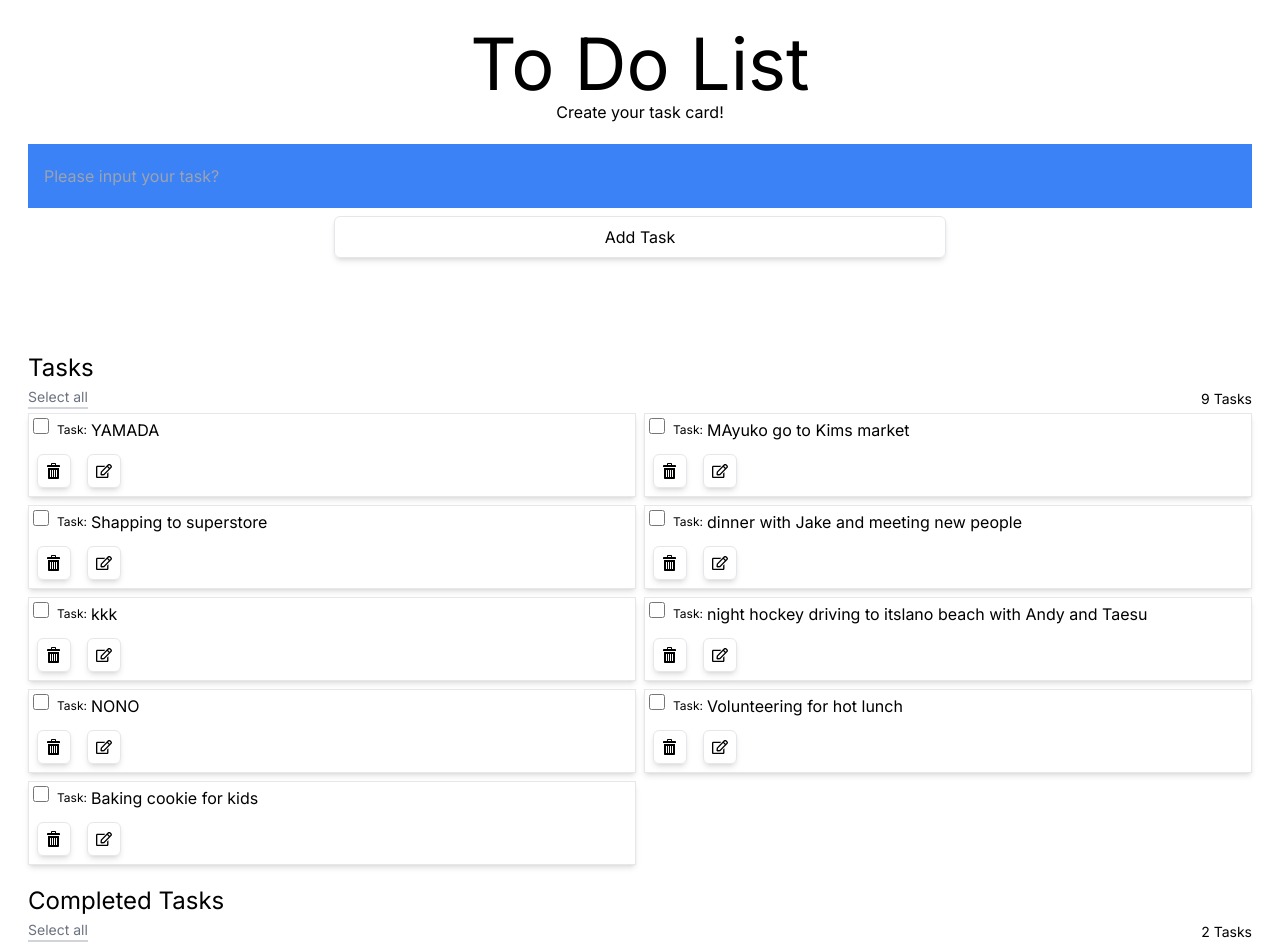
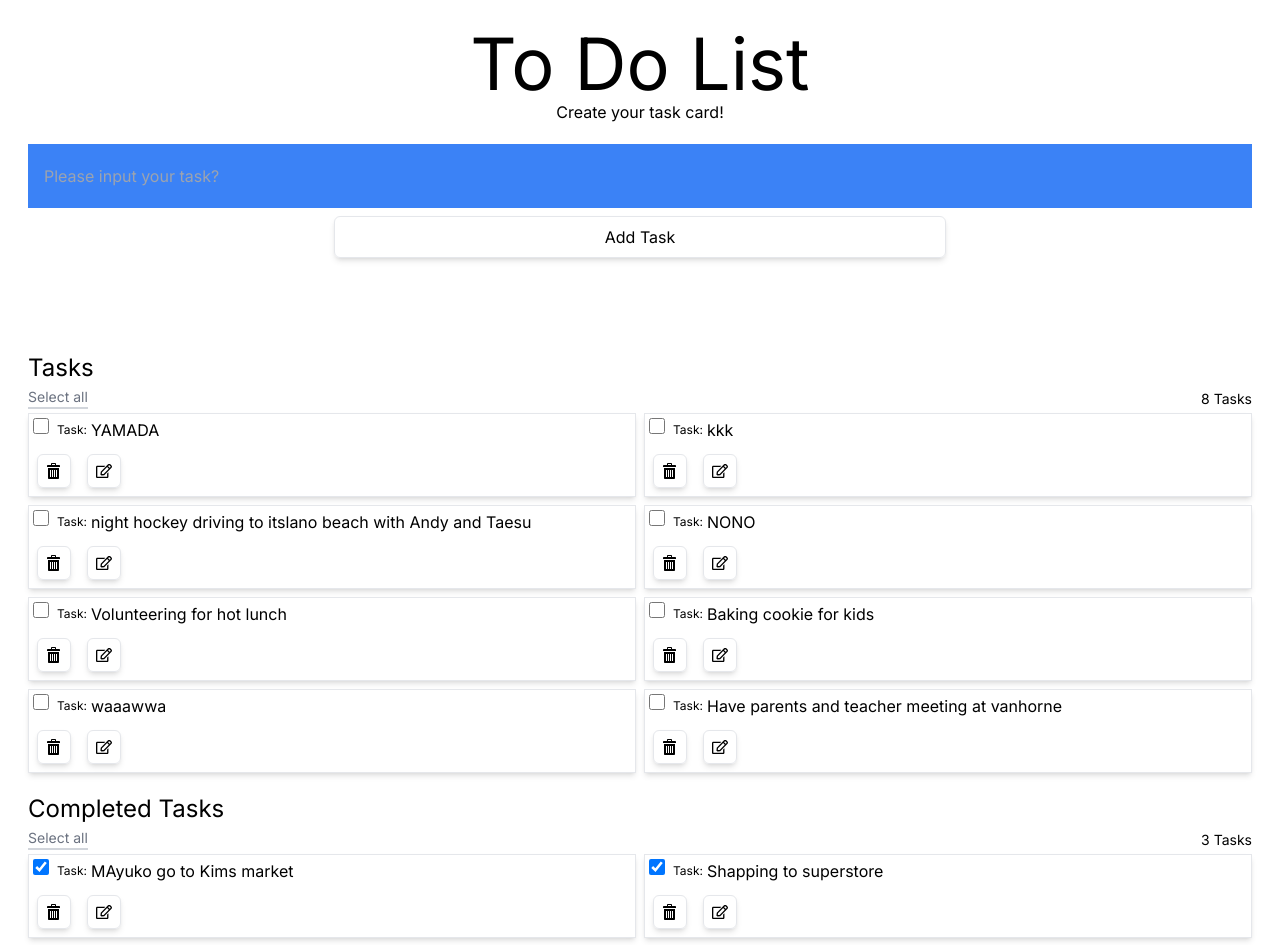
Before and after one commit to KeikoShimizu/Todolist-Next.js-Typescript-TENYHUB, a Next.js app: page / in a window 1280 px wide. Shown: the top 945 px of the page. Built offline with nearby package versions, Linux system fonts and the light colour scheme.

Commit message:
Select all button is works now

```diff
--- a/public/taskList.json
+++ b/public/taskList.json
@@ -2,12 +2,12 @@
   "tasks": [
     {
       "task": "Have parents and teacher meeting at vanhorne",
-      "complete": true,
+      "complete": false,
       "id": 9
     },
     {
       "task": "waaawwa",
-      "complete": true,
+      "complete": false,
       "id": 12
     },
     {
@@ -37,17 +37,17 @@
     },
     {
       "task": "dinner with Jake and meeting new people",
-      "complete": false,
+      "complete": true,
       "id": 19
     },
     {
       "task": "Shapping to superstore",
-      "complete": false,
+      "complete": true,
       "id": 20
     },
     {
       "task": "MAyuko go to Kims market",
-      "complete": false,
+      "complete": true,
       "id": 21
     },
     {
--- a/src/app/components/List.tsx
+++ b/src/app/components/List.tsx
@@ -1,5 +1,5 @@
 "use client"
-import { useState, useEffect } from "react";
+import { useEffect } from "react";
 import { fetchTasksQuery } from "../utils/queries";
 import ListCard from "./ListCard";
 import ListHeader from "./ListHeader";
@@ -21,7 +21,6 @@ type ListProps = {
 }
 
 const List = ({ listName, taskList, setTaskList, message, setMessage }: ListProps) => {
-  const [ selectAll, setSelectAll] = useState<boolean>(false);
 
   useEffect(() => {
     if(listName === "incomplete"){
@@ -47,7 +46,7 @@ const List = ({ listName, taskList, setTaskList, message, setMessage }: ListProp
 
   return (
     <div>
-      <ListHeader selectAll={selectAll} setSelectAll={setSelectAll} taskList={taskList} listName={listName}/>
+      <ListHeader setMessage={setMessage} taskList={taskList} setTaskList={setTaskList} listName={listName}/>
       <div className="flex flex-col gap-2 md:grid grid-cols-2">
         { taskList && taskList.tasks ? (
           taskList.tasks.slice().reverse().map((item: TaskItem , i: number ) => {
--- a/src/app/components/ListArea.tsx
+++ b/src/app/components/ListArea.tsx
@@ -1,10 +1,18 @@
-import List from "./List"
+import List from "./List";
 
+type TaskItem = {
+    task : string;
+    complete: boolean;
+    id: number;
+}
+type TaskObject = {
+    tasks: TaskItem[];
+}
 type ListAreaProps = {
-    taskList: string[];
+    taskList: TaskObject;
     message: string;
     setMessage: (value:string) => void;
-    setTaskList: (value:string[]) => void;
+    setTaskList:(value:TaskObject) => void;
 }
 const ListArea = ({taskList, setTaskList, message, setMessage }: ListAreaProps) => {
   return (
--- a/src/app/components/ListCard.tsx
+++ b/src/app/components/ListCard.tsx
@@ -35,11 +35,12 @@ const ListCard = ({ key, taskItem, taskList, setTaskList, message, setMessage }:
   // Change true once you click
   const handleCheckBox = async () => {
     try {
-      // 1.Edit
+      // 1.Change value of "complete"
       await editCompQuery(thisId, !thisComp);
       // 2.Fetch　New Data
       const fetchNewList = await fetchTasksQuery();
       setTaskList({"tasks": fetchNewList});
+      setMessage(`"${taskItem.task}" is ${!thisComp ? "moved to Complete List" : "restored to Task List"}!`)
     } catch (error) {
       console.error('EDIT COMP: error happen', error);
     };
--- a/src/app/components/ListHeader.tsx
+++ b/src/app/components/ListHeader.tsx
@@ -1,5 +1,5 @@
 import TaskCounter from "./TaskCounter";
-import SelectAllCard from "./SelectAllCard";
+import SelectAllButton from "./SelectAllButton";
 
 type TaskObject = {
     tasks: TaskItem[];
@@ -11,20 +11,20 @@ type TaskItem = {
 }
 type ListHeaderProps = {
     taskList: TaskObject;
-    selectAll: boolean;
-    setSelectAll:(value: boolean) => void;
+    setMessage: (value:string) => void;
+    setTaskList:(value:TaskObject) => void;
     listName: string;
 }
 
-const ListHeader = ({selectAll, setSelectAll, taskList, listName }:ListHeaderProps) => {
+const ListHeader = ({ taskList, listName, setTaskList, setMessage }:ListHeaderProps) => {
 
     return (
     <div className="flex flex-row justify-between items-end mb-1">
         <div>
           <h2 className="text-bold text-2xl ">{ listName == "incomplete" ? "Tasks" : "Completed Tasks" }</h2>
-          <SelectAllCard selectAll={selectAll} setSelectAll={setSelectAll}/>
+            <SelectAllButton listName={listName} taskList={taskList} setTaskList={setTaskList} setMessage={setMessage}/>
         </div>
-        { taskList && taskList.tasks ? <TaskCounter taskList={taskList} listName={listName}/> : null }
+        { taskList && taskList.tasks ? <TaskCounter taskList={taskList} listName={listName} /> : null }
     </div>
   );
 };
--- /dev/null
+++ b/src/app/components/SelectAllButton.tsx
@@ -0,0 +1,68 @@
+import { editCompQuery, fetchTasksQuery } from "../utils/queries";
+
+type TaskItem = {
+    task : string;
+    complete: boolean;
+    id: number;
+}
+type TaskObject = {
+    tasks: TaskItem[];
+}
+type SelectAllProps = {
+    taskList: TaskObject;
+    listName: string;
+    setMessage: (value:string) => void;
+    setTaskList:(value:TaskObject) => void;
+}
+
+const SelectAllButton = ({ taskList, listName, setTaskList, setMessage}: SelectAllProps) => {
+
+    // All Uncomplete tasks　=> Complete List
+    const checkAllTaskHandler = async () => {
+        const uncompTasks = taskList.tasks.filter(task => task.complete === false );
+        console.log('falseのもの',uncompTasks);
+
+        try {
+            for (const task of uncompTasks) {
+            await editCompQuery(task.id, true);
+            };
+
+            const fetchNewList = await fetchTasksQuery();
+            console.log(fetchNewList)
+            setTaskList({"tasks": fetchNewList});
+            setMessage(`${uncompTasks.length} Tasks are moved to Complete List!`)
+        } catch (error) {
+            console.error(`EDIT COMP : error happen`, error);
+        };
+    };
+
+    // All Complete tasks =>　Uncomplete List
+    const UncheckAllTaskHandler = async () => {
+        const compTasks = taskList.tasks.filter(task => task.complete === true );
+        console.log('trueのもの',compTasks);
+
+        try {
+            for (const task of compTasks) {
+            await editCompQuery(task.id, false);
+            };
+
+            const fetchNewList = await fetchTasksQuery();
+            console.log(fetchNewList)
+            setTaskList({"tasks": fetchNewList});
+            setMessage(`${compTasks.length} Tasks are restored to Task List!`)
+        } catch (error) {
+            console.error(`EDIT COMP : error happen`, error);
+        };
+    };
+
+  return (
+    <>
+        <button onClick={listName === "incomplete" ? checkAllTaskHandler : UncheckAllTaskHandler} className="text-sm border-b-2 border-gray-300 text-gray-500 hover:border-blue-500 hover:text-blue-500 transition-all duration-300">
+            Select all
+        </button>
+
+    </>
+  )
+}
+
+export default SelectAllButton
--- a/src/app/components/SelectAllCard.tsx
+++ /dev/null
@@ -1,25 +0,0 @@
-type SelectAllProps = {
-    selectAll: boolean;
-    setSelectAll:(value:boolean) => void;
-}
-const SelectAllCard = ({selectAll, setSelectAll}: SelectAllProps) => {
-    const selectAllTaskHandler = () => {
-        // if()
-    }
-
-  return (
-    <>
-        <button className="text-sm border-b-2 border-gray-300 text-gray-500 hover:border-blue-500 hover:text-blue-500 transition-all duration-300">
-            Select all
-        </button>
-    </>
-  )
-}
-
-export default SelectAllCard
-// uncompleteの方だったら
-//1.setselectAllをtrueにする
-// 2. リストの中のcomplete＝falseを持つTaskが全部trueにPachされる
-
-// completeの方だったら
-//1.setselectAllをfalseにする　＝＞　リストの中のcomplete＝trueを持つTaskが全部falseにPachされる
--- a/src/app/components/TaskCounter.tsx
+++ b/src/app/components/TaskCounter.tsx
@@ -14,7 +14,7 @@ type TaskCounterProps = {
     listName: string;
 }
 
-const TaskCounter = ({listName, taskList}: TaskCounterProps) => {
+const TaskCounter = ({listName, taskList }: TaskCounterProps) => {
     const [unCompTaskNbr, setUnCompTaskNbr] = useState<number>(0);
     const [compTaskNbr, setcompTaskNbr] = useState<number>(0);
 
```
